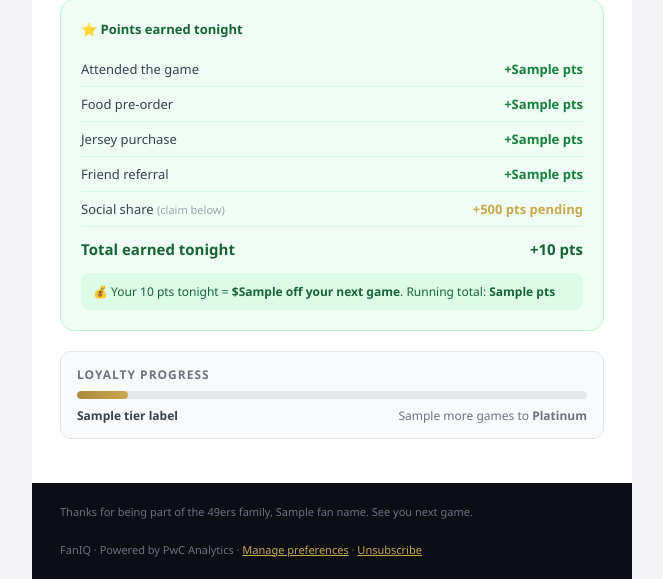
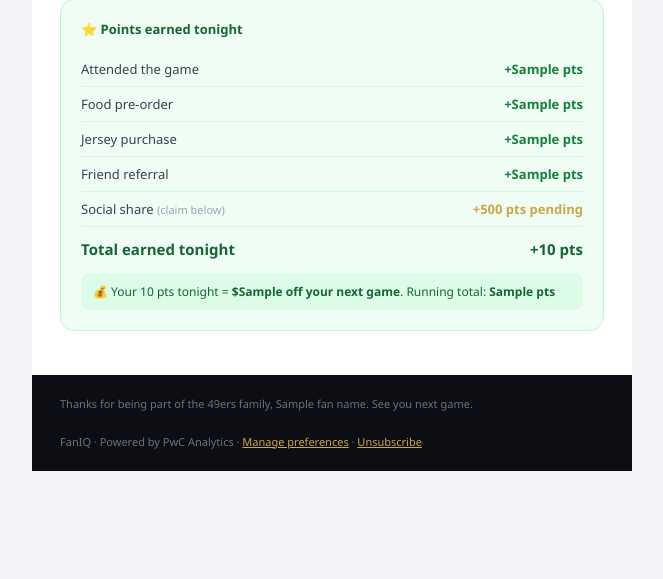
Before and after one commit to hbirk01/FanInsights, a Python web app: template backend/templates/email_social.html in a window 1280 px wide. Shown: the part 842-1421 px from the top of the page, without its empty margins (308-971 px from the left). After the commit the page ends 1313 px from the top, so only its background shows below. Run offline with Jinja, Linux system fonts and the light colour scheme; the template is opened without the code that fills it: most values are stand-ins (such as "Sample title", 1, 10 or a date in 2020).

Commit message:
Remove loyalty progress bar from checkin and social emails

```diff
--- a/backend/templates/email_social.html
+++ b/backend/templates/email_social.html
@@ -130,19 +130,6 @@
       </div>
     </div>
 
-    <!-- LOYALTY PROGRESS -->
-    <div class="progress-section">
-      <div style="font-size:12px;font-weight:700;color:#6B7280;text-transform:uppercase;letter-spacing:1px;margin-bottom:8px;">Loyalty progress</div>
-      <div style="height:8px;background:#E5E7EB;border-radius:4px;overflow:hidden;margin-bottom:8px;">
-        <div style="height:100%;background:linear-gradient(90deg,#AA8A3C,#C9A84C);border-radius:4px;width:{{ltv_progress_pct}}%"></div>
-      </div>
-      <table width="100%" cellpadding="0" cellspacing="0">
-        <tr>
-          <td style="font-size:12px;font-weight:700;color:#374151;">{{tier_label}}</td>
-          <td style="font-size:12px;color:#6B7280;text-align:right;">{{games_to_platinum}} more games to <strong>Platinum</strong></td>
-        </tr>
-      </table>
-    </div>
 
   </div>
 
```
Also changed, not shown: backend/templates/email_checkin.html (+0 -11 lines).
